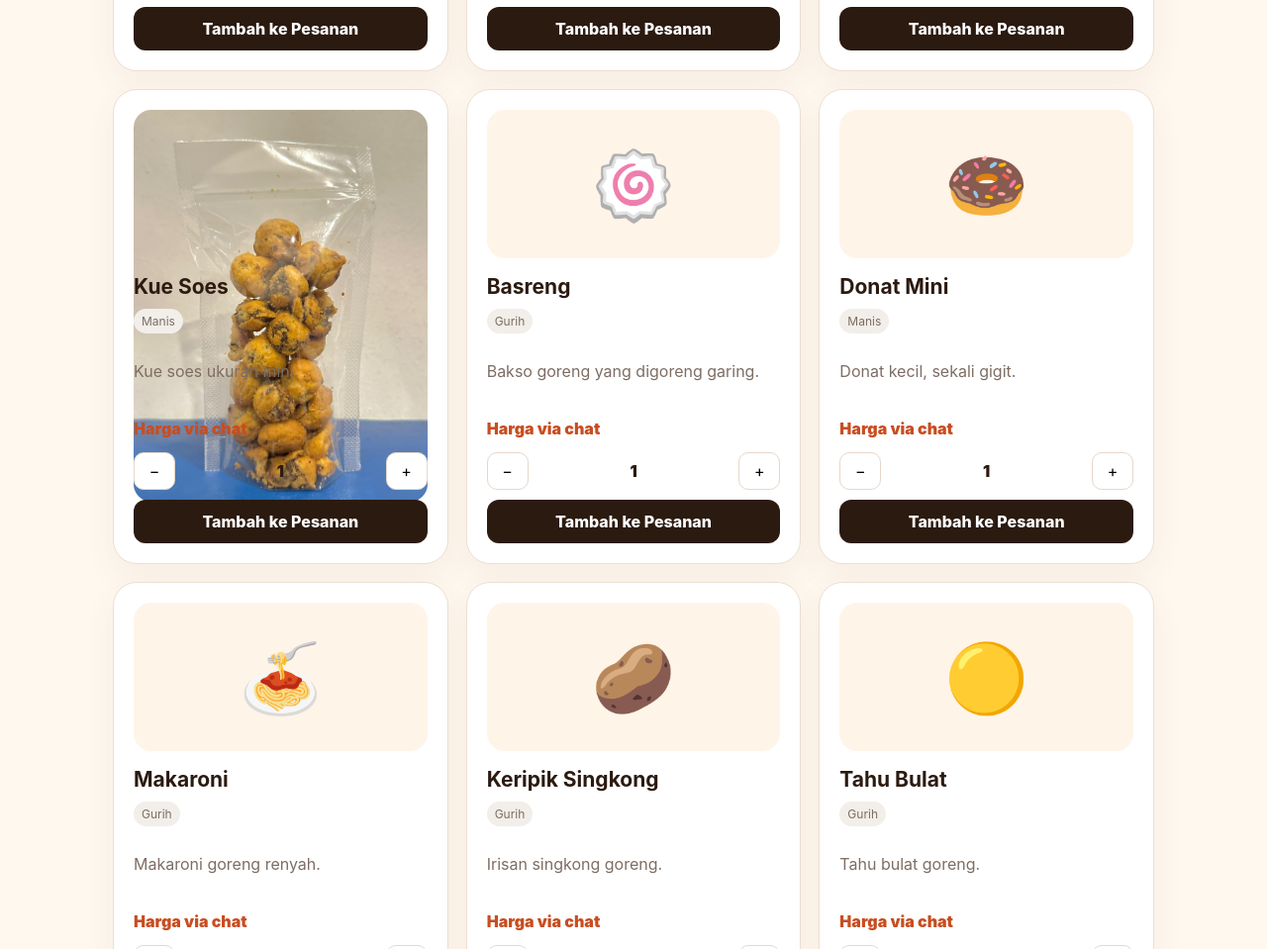
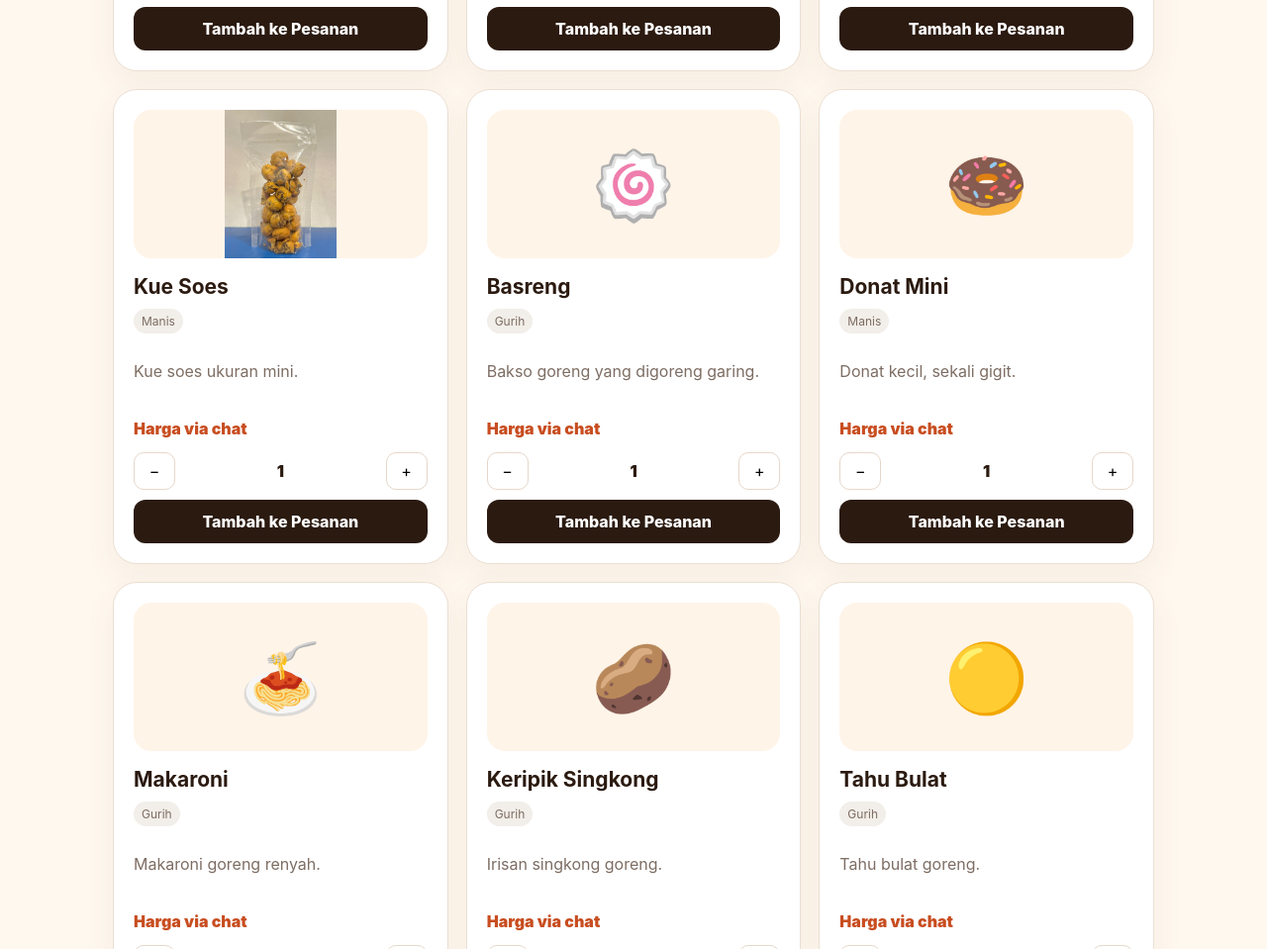
Before and after one commit to firaasramadhan-lab/birthday-website, a plain HTML site: page zemilin.html in a window 1280 px wide. Shown: the part 1119-2078 px from the top of the page at 99% size. Drawn offline with Linux system fonts and the light colour scheme.

Commit message:
Perbaiki ukuran foto produk Kue Soes

```diff
--- a/cart-ui.js
+++ b/cart-ui.js
@@ -38,7 +38,7 @@
   .zc-body{flex:1;overflow-y:auto;padding:16px 20px}
   .zc-list{list-style:none;margin:0;padding:0;display:grid;gap:12px}
   .zc-item{display:grid;grid-template-columns:56px 1fr auto;gap:12px;align-items:center;padding:10px;border:1px solid var(--line);border-radius:16px;background:#fff}
-  .zc-thumb{width:56px;height:56px;border-radius:14px;background:var(--soft);display:grid;place-items:center;font-size:1.8rem;overflow:hidden}.zc-thumb img{width:100%;height:100%;object-fit:cover}
+  .zc-thumb{width:56px;height:56px;border-radius:14px;background:var(--soft);display:grid;place-items:center;font-size:1.8rem;overflow:hidden}.zc-thumb img{display:block;width:100%;height:100%;object-fit:contain;object-position:center}
   .zc-name{font-weight:800;line-height:1.2}.zc-price{font-size:.85rem;opacity:.7;margin-top:2px}
   .zc-qty{display:flex;align-items:center;gap:6px}.zc-qty button{width:32px;height:32px;border-radius:50%;border:1px solid var(--line);background:var(--soft);font-weight:800;font-size:1.05rem;cursor:pointer;color:var(--ink)}
   .zc-qty b{min-width:22px;text-align:center}.zc-del{grid-column:1/-1;justify-self:end;background:none;border:0;color:#B3341A;font-weight:700;font-size:.82rem;cursor:pointer;padding:0;margin-top:-4px}
--- a/zemilin.html
+++ b/zemilin.html
@@ -38,8 +38,8 @@
     .chip.active { border-color:var(--orange); background:var(--orange); color:white; }
     .grid { display:grid; grid-template-columns:repeat(3,minmax(0,1fr)); gap:18px; margin-top:28px; }
     .card { min-width:0; padding:20px; border:1px solid #ecdfd3; border-radius:24px; background:white; box-shadow:0 12px 32px #704a3510; }
-    .emoji { display:grid; place-items:center; height:150px; border-radius:18px; background:#fff4e8; font-size:68px; }
-    .emoji img { width:100%; height:100%; border-radius:18px; object-fit:cover; }
+    .emoji { display:grid; place-items:center; width:100%; height:150px; overflow:hidden; border-radius:18px; background:#fff4e8; font-size:68px; }
+    .emoji img { display:block; width:100%; height:150px; max-width:100%; border-radius:18px; object-fit:contain; object-position:center; background:#fff4e8; }
     .card h3 { margin:16px 0 6px; font-size:21px; }
     .tag { display:inline-block; margin:4px 0 10px; padding:5px 8px; border-radius:999px; background:#f2eee9; color:var(--muted); font-size:12px; }
     .card p { min-height:44px; color:var(--muted); line-height:1.5; }
```
